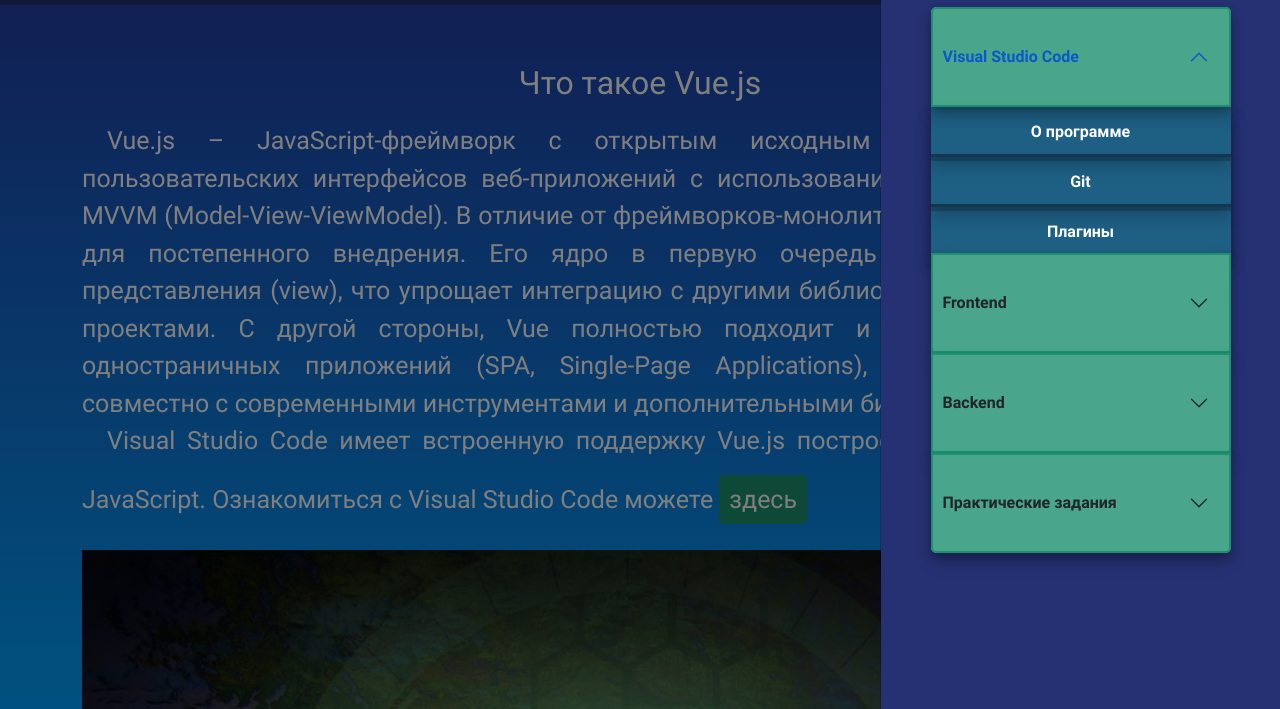
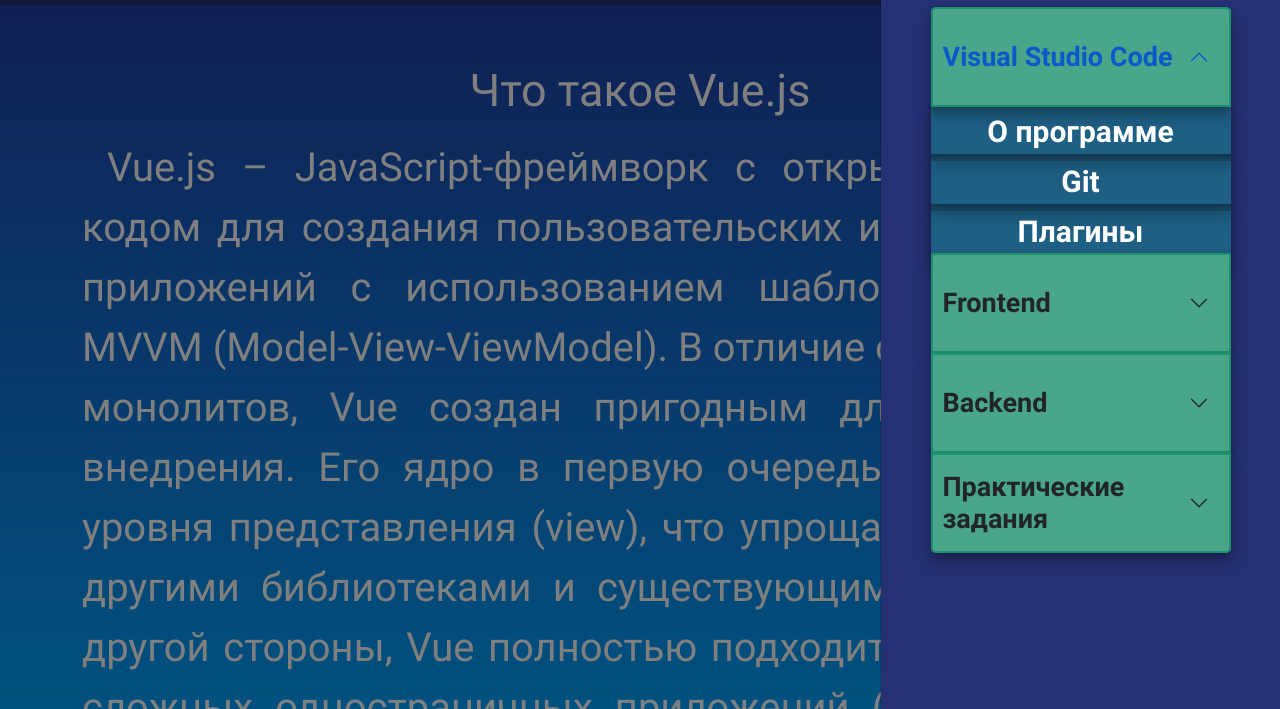
Before and after one commit to 1Mike21/WebDev, a plain HTML site: page Frontend/vue.html in a window 1280 px wide. Both pictures are taken after a click on the button 1239 px from the left and 48 px from the top of the page. Shown: the part 91-800 px from the top of the page. Drawn offline with nearby package versions, Linux system fonts and the light colour scheme; files that its build step writes are made by us from their sources.

Commit message:
Исправил ошибки

```diff
--- a/scss/main.scss
+++ b/scss/main.scss
@@ -72,6 +72,7 @@ body{
                 padding-left: 10px;
                 height: 100px;
                 width: 300px;
+                font-size: 27px;
                 box-shadow: 0 4px 8px rgba(0,0,0,0.2), 0 10px 16px rgba(0,0,0,0.2);
             }
 
@@ -80,6 +81,7 @@ body{
                 padding: 0;
                 box-shadow: 0 4px 8px rgba(0,0,0,0.2), 0 10px 16px rgba(0,0,0,0.2);
                 ul{
+                    font-size: 30px;
                     padding-left: 0;
                     li{
                         position: relative;
@@ -121,15 +123,16 @@ body{
 
 
             p{
-                font-size: 25px;
+                font-size: 40px;
                 margin: 0;
                 text-indent: 25px;
             }
 
             a{
+                font-size: 20px;
                 line-height: 80px;
                 background-color: $button;
-                padding: 10px;
+                padding: 25px;
                 text-decoration: none;
                 color:$white;
                 border-radius: 5px;
@@ -143,10 +146,10 @@ body{
             #btn_practice{
                 background-color: $button;
                 text-decoration: none;
-                padding: 30px 200px;
+                padding: 30px 100px;
                 border-radius: 50px;
                 font-weight: 600;
-                margin-left: 50px;
+                margin-left: 130px;
                 text-align: center;
 
                 &:hover{
@@ -168,6 +171,7 @@ body{
             h2,h3,h4{
                 margin: 20px 0;
                 text-align: center;
+                font-size: 45px;
             }
 
             .carousel-inner{
```
